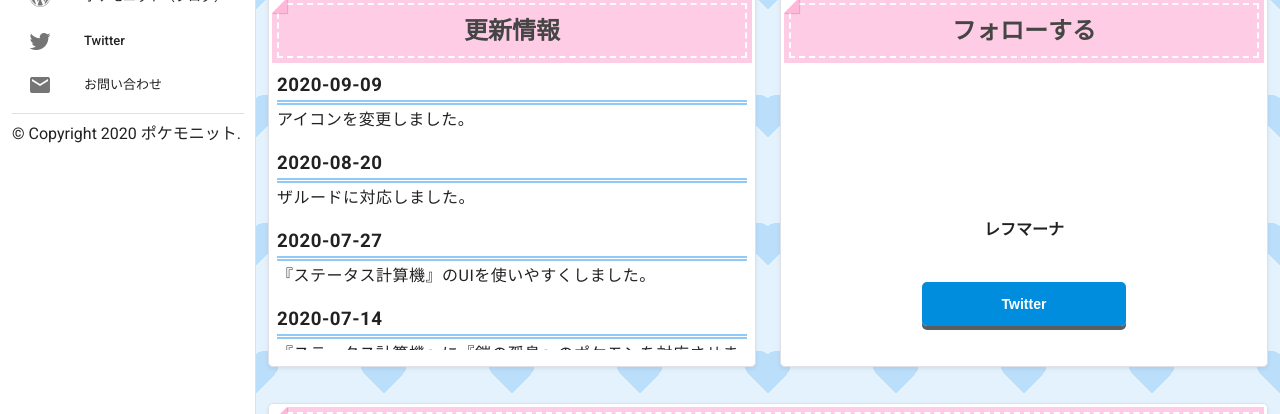
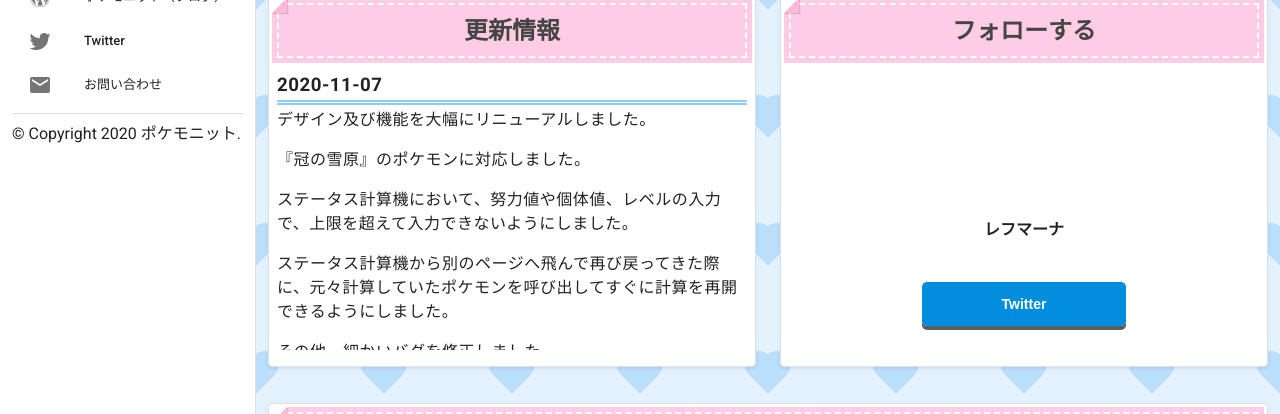
Before and after one commit to lefmarna/pokemonote-web-old, a Vue app: page / in a window 1280 px wide. Shown: the part 330-744 px from the top of the page. Built offline with nearby package versions, Linux system fonts and the light colour scheme; what vue-google-adsense would draw is missing.

Commit message:
更新情報を追記

```diff
--- a/src/views/Home.vue
+++ b/src/views/Home.vue
@@ -40,6 +40,18 @@
             </h2>
             <v-sheet class="body-1 overflow-y-auto" max-height="280">
               <div class="px-2">
+                <div>
+                  <h3>2020-11-07</h3>
+                  <p>デザイン及び機能を大幅にリニューアルしました。</p>
+                  <p>『冠の雪原』のポケモンに対応しました。</p>
+                  <p>
+                    ステータス計算機において、努力値や個体値、レベルの入力で、上限を超えて入力できないようにしました。
+                  </p>
+                  <p>
+                    ステータス計算機から別のページへ飛んで再び戻ってきた際に、元々計算していたポケモンを呼び出してすぐに計算を再開できるようにしました。
+                  </p>
+                  <p>その他、細かいバグを修正しました。</p>
+                </div>
                 <div>
                   <h3>2020-09-09</h3>
                   <p>アイコンを変更しました。</p>
```
